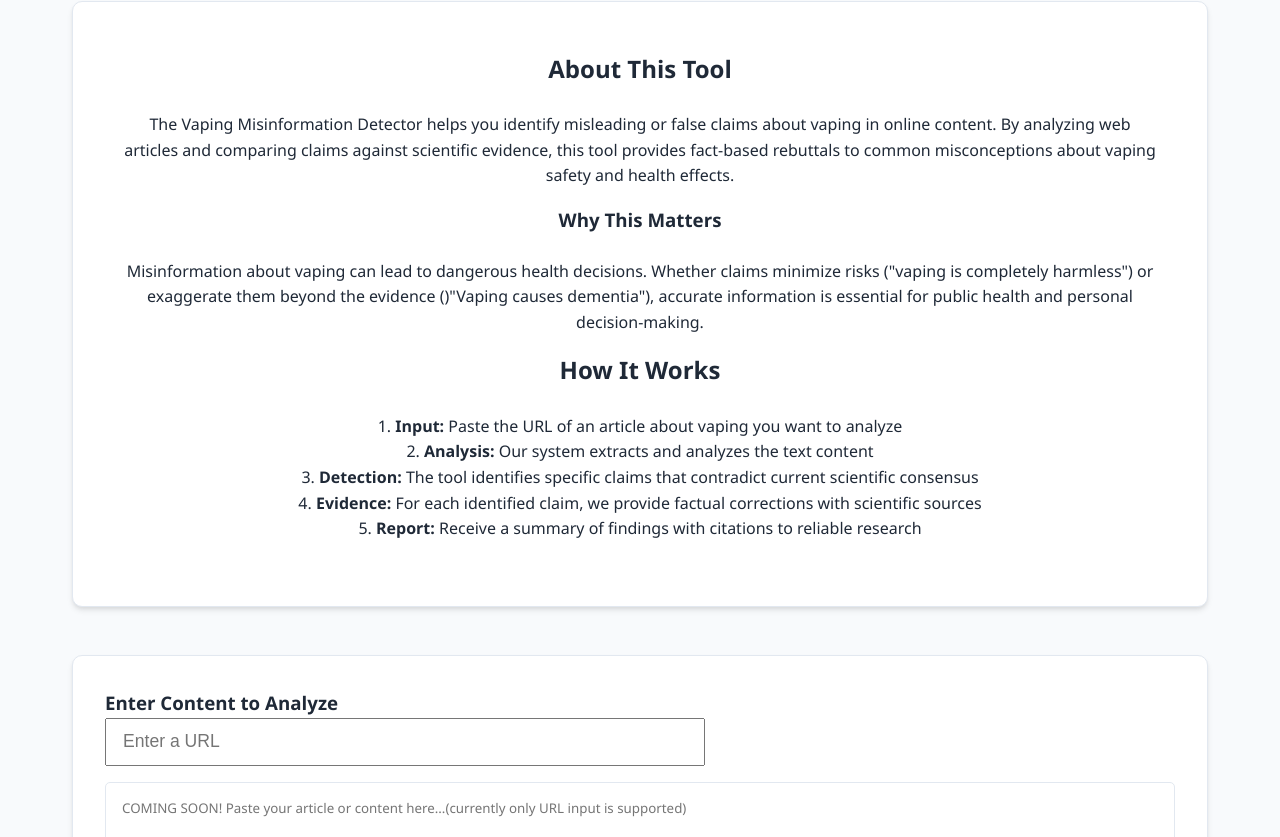
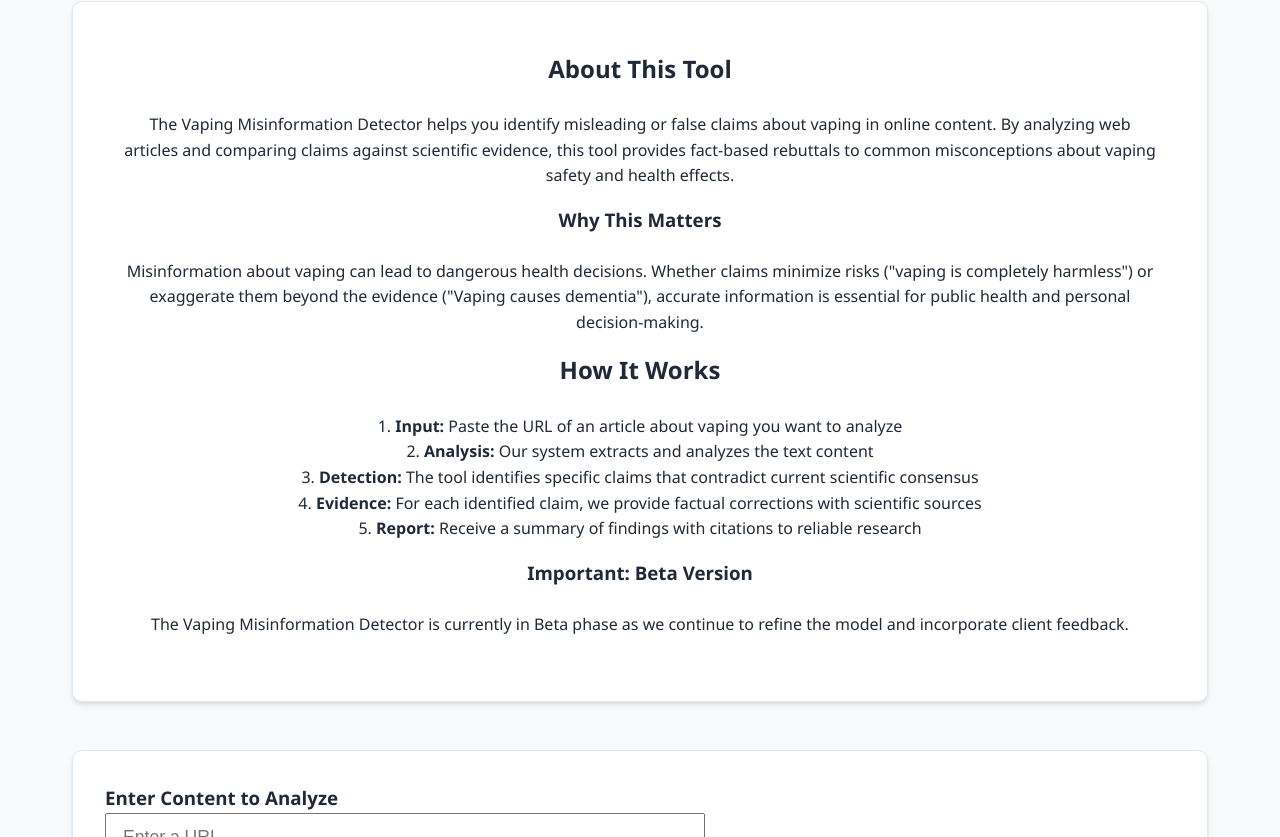
Before and after one commit to medicprolimited/mrajet, a website: page frontend/index.html in a window 1280 px wide. Shown: the part 377-1214 px from the top of the page. Drawn offline with nearby package versions, Linux system fonts and the light colour scheme.

Commit message:
update index with beta statement

```diff
--- a/frontend/index.html
+++ b/frontend/index.html
@@ -36,7 +36,7 @@
             <p>The Vaping Misinformation Detector helps you identify misleading or false claims about vaping in online content. By analyzing web articles and comparing claims against scientific evidence, this tool provides fact-based rebuttals to common misconceptions about vaping safety and health effects.</p>
 
             <h3>Why This Matters</h3>
-            <p>Misinformation about vaping can lead to dangerous health decisions. Whether claims minimize risks ("vaping is completely harmless") or exaggerate them beyond the evidence ()"Vaping causes dementia"), accurate information is essential for public health and personal decision-making.</p>
+            <p>Misinformation about vaping can lead to dangerous health decisions. Whether claims minimize risks ("vaping is completely harmless") or exaggerate them beyond the evidence ("Vaping causes dementia"), accurate information is essential for public health and personal decision-making.</p>
 
             <h2>How It Works</h2>
             <p>
@@ -46,6 +46,8 @@
               4. <strong>Evidence:</strong> For each identified claim, we provide factual corrections with scientific sources<br>
               5. <strong>Report:</strong> Receive a summary of findings with citations to reliable research
             </p>
+            <h3>Important: Beta Version</h3>
+            <p>The Vaping Misinformation Detector is currently in Beta phase as we continue to refine the model and incorporate client feedback.</p>
         </section>
 
         <section class="analysis-section" style="grid-template-columns: 1fr;">
```
